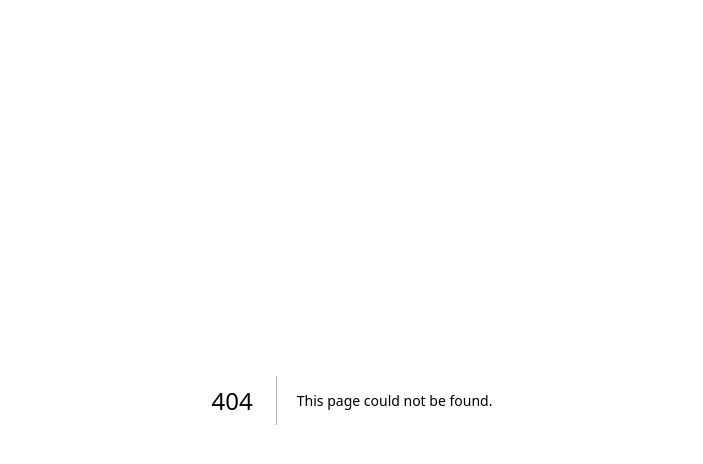
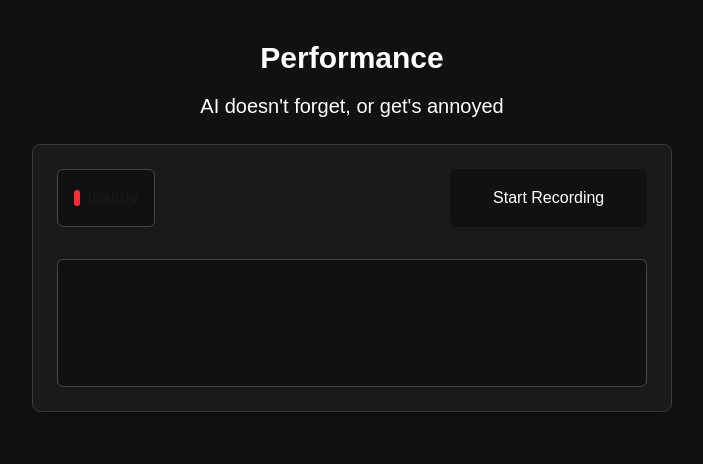
Before and after one commit to ZdravkoJovanovic/flarius.ai, a Next.js app: page /audio-decord in a window 1280 px wide. Before the commit this address had no page. Shown: the top 464 px of the page, without its empty margins (288-991 px from the left). Built offline with nearby package versions, Linux system fonts and the light colour scheme.

Commit message:
audio-detect

```diff
--- /dev/null
+++ b/app/api/process-audio/route.ts
@@ -0,0 +1,64 @@
+import { NextRequest, NextResponse } from 'next/server';
+import { writeFileSync, mkdirSync, existsSync, unlinkSync } from 'fs';
+import { join } from 'path';
+
+export async function POST(request: NextRequest) {
+  try {
+    const formData = await request.formData();
+    const audioFile = formData.get('audio') as File;
+
+    if (!audioFile) {
+      return NextResponse.json({ error: 'No audio file provided' }, { status: 400 });
+    }
+
+    // Datei in einen Buffer konvertieren
+    const arrayBuffer = await audioFile.arrayBuffer();
+    const buffer = Buffer.from(arrayBuffer);
+
+    // Temporäre Datei speichern
+    const tempDir = join(process.cwd(), 'temp');
+    if (!existsSync(tempDir)) {
+      mkdirSync(tempDir, { recursive: true });
+    }
+
+    const fileName = `audio-${Date.now()}.webm`;
+    const filePath = join(tempDir, fileName);
+    writeFileSync(filePath, buffer);
+
+    // PyAnnote API aufrufen
+    const API_KEY = process.env.PYNOTE_AI_KEY;
+    if (!API_KEY) {
+      throw new Error('PYNOTE_AI_KEY environment variable is not set');
+    }
+
+    const API_URL = 'https://api.pyannote.ai/v1/diarize';
+    const webhookUrl = `${process.env.NEXTAUTH_URL || 'http://localhost:3000'}/api/webhook`;
+
+    const response = await fetch(API_URL, {
+      method: 'POST',
+      headers: {
+        'Authorization': `Bearer ${API_KEY}`,
+        'Content-Type': 'application/json'
+      },
+      body: JSON.stringify({
+        url: `${process.env.NEXTAUTH_URL || 'http://localhost:3000'}/temp/${fileName}`,
+        webhook: webhookUrl
+      })
+    });
+
+    if (!response.ok) {
+      throw new Error(`PyAnnote API error: ${response.statusText}`);
+    }
+
+    const result = await response.json();
+
+    return NextResponse.json({
+      success: true,
+      jobId: result.jobId,
+      status: result.status
+    });
+  } catch (error) {
+    console.error('Error processing audio:', error);
+    return NextResponse.json({ error: 'Internal server error' }, { status: 500 });
+  }
+}
--- /dev/null
+++ b/app/api/webhook/route.ts
@@ -0,0 +1,33 @@
+import { NextRequest, NextResponse } from 'next/server';
+
+// Einfache In-Memory-Speicherung für Demo-Zwecke
+// In einer echten Anwendung würden Sie eine Datenbank verwenden
+const results = new Map();
+
+export async function POST(request: NextRequest) {
+  try {
+    const data = await request.json();
+
+    // Ergebnisse speichern
+    if (data.jobId) {
+      results.set(data.jobId, data);
+      console.log('Webhook received for job:', data.jobId);
+    }
+
+    return NextResponse.json({ status: 'received' });
+  } catch (error) {
+    console.error('Error processing webhook:', error);
+    return NextResponse.json({ error: 'Internal server error' }, { status: 500 });
+  }
+}
+
+export async function GET(request: NextRequest) {
+  const { searchParams } = new URL(request.url);
+  const jobId = searchParams.get('jobId');
+
+  if (jobId && results.has(jobId)) {
+    return NextResponse.json(results.get(jobId));
+  }
+
+  return NextResponse.json({ error: 'Job not found' }, { status: 404 });
+}
--- /dev/null
+++ b/app/audio-decord/page.tsx
@@ -0,0 +1,189 @@
+'use client';
+
+import { useState, useRef, useEffect } from 'react';
+
+export default function AudioRecord() {
+  const [isRecording, setIsRecording] = useState(false);
+  const [recordingTime, setRecordingTime] = useState(0);
+  const [permissionGranted, setPermissionGranted] = useState(false);
+
+  const mediaRecorderRef = useRef<MediaRecorder | null>(null);
+  const audioContextRef = useRef<AudioContext | null>(null);
+  const analyserRef = useRef<AnalyserNode | null>(null);
+  const canvasRef = useRef<HTMLCanvasElement>(null);
+  const animationRef = useRef<number>(0);
+  const streamRef = useRef<MediaStream | null>(null);
+
+  // Timer für Aufnahmedauer
+  useEffect(() => {
+    let interval: NodeJS.Timeout | null = null;
+
+    if (isRecording) {
+      interval = setInterval(() => {
+        setRecordingTime(prev => {
+          if (prev >= 3600) {
+            stopRecording();
+            return 3600;
+          }
+          return prev + 1;
+        });
+      }, 1000);
+    } else if (!isRecording && recordingTime !== 0 && interval) {
+      clearInterval(interval);
+    }
+
+    return () => {
+      if (interval) clearInterval(interval);
+    };
+  }, [isRecording, recordingTime]);
+
+  // Wellenform-Animation
+  useEffect(() => {
+    if (!isRecording || !analyserRef.current || !canvasRef.current) return;
+
+    const canvas = canvasRef.current;
+    const ctx = canvas.getContext('2d');
+    if (!ctx) return;
+
+    const analyser = analyserRef.current;
+    const bufferLength = analyser.frequencyBinCount;
+    const dataArray = new Uint8Array(bufferLength);
+
+    const draw = () => {
+      if (!isRecording || !analyserRef.current) return;
+
+      animationRef.current = requestAnimationFrame(draw);
+      analyser.getByteFrequencyData(dataArray);
+
+      ctx.fillStyle = '#111111';
+      ctx.fillRect(0, 0, canvas.width, canvas.height);
+
+      const barWidth = (canvas.width / bufferLength) * 2.5;
+      let x = 0;
+
+      for (let i = 0; i < bufferLength; i++) {
+        const barHeight = (dataArray[i] / 255) * canvas.height;
+
+        ctx.fillStyle = '#E3198A';
+        ctx.fillRect(x, canvas.height - barHeight, barWidth, barHeight);
+
+        x += barWidth + 1;
+      }
+    };
+
+    draw();
+
+    return () => {
+      cancelAnimationFrame(animationRef.current);
+    };
+  }, [isRecording]);
+
+  // Mikrofon-Erlaubnis anfordern
+  const requestMicrophonePermission = async () => {
+    try {
+      const stream = await navigator.mediaDevices.getUserMedia({
+        audio: true,
+        video: false
+      });
+
+      setPermissionGranted(true);
+      streamRef.current = stream;
+
+      // AudioContext für Wellenform erstellen
+      const audioCtx = new (window.AudioContext || (window as any).webkitAudioContext)();
+      const source = audioCtx.createMediaStreamSource(stream);
+      const analyserNode = audioCtx.createAnalyser();
+
+      analyserNode.fftSize = 256;
+      source.connect(analyserNode);
+
+      audioContextRef.current = audioCtx;
+      analyserRef.current = analyserNode;
+
+      // MediaRecorder für Aufnahme vorbereiten
+      mediaRecorderRef.current = new MediaRecorder(stream);
+
+      mediaRecorderRef.current.addEventListener('stop', () => {
+        setIsRecording(false);
+      });
+
+    } catch (err) {
+      console.error('Mikrofon-Zugriff verweigert:', err);
+      alert('Mikrofon-Zugriff wurde verweigert. Bitte erlauben Sie den Zugriff.');
+    }
+  };
+
+  // Aufnahme starten
+  const startRecording = async () => {
+    if (!permissionGranted) {
+      await requestMicrophonePermission();
+    }
+
+    if (mediaRecorderRef.current) {
+      mediaRecorderRef.current.start();
+      setIsRecording(true);
+      setRecordingTime(0);
+    }
+  };
+
+  // Aufnahme stoppen
+  const stopRecording = () => {
+    if (mediaRecorderRef.current && isRecording) {
+      mediaRecorderRef.current.stop();
+      setIsRecording(false);
+
+      if (audioContextRef.current) {
+        audioContextRef.current.close();
+        audioContextRef.current = null;
+      }
+
+      if (streamRef.current) {
+        streamRef.current.getTracks().forEach(track => track.stop());
+        streamRef.current = null;
+      }
+    }
+  };
+
+  // Formatierung der Aufnahmezeit
+  const formatTime = (seconds: number) => {
+    const mins = Math.floor(seconds / 60);
+    const secs = seconds % 60;
+    return `${mins.toString().padStart(2, '0')}:${secs.toString().padStart(2, '0')}`;
+  };
+
+  return (
+    <div className="flex flex-col justify-center items-center bg-[#111111] min-h-screen w-screen">
+      <p className="text-white text-center pt-10 text-3xl font-semibold">Performance</p>
+      <p className="text-white text-center mt-4 text-xl">AI doesn't forget, or get's annoyed</p>
+
+      <div className="flex flex-col justify-center items-center w-2/4 bg-[#1a1a1a] mt-6 mb-auto p-6 rounded-lg shadow-lg border border-[#3a3a3a]">
+        <div className="flex w-full justify-between text-center mb-8">
+          <div className="flex items-center justify-center bg-[#111111] w-1/6 p-4 border border-[#464646] rounded-md">
+            <div className={`w-4 h-4 rounded-full mr-2 ${isRecording ? 'bg-green-500' : 'bg-red-500'}`}></div>
+            <p className="font-semibold">{isRecording ? 'Aktiv' : 'Inaktiv'}</p>
+          </div>
+
+          <button
+            onClick={isRecording ? stopRecording : startRecording}
+            className={`PX-12 bg-[#111111] w-2/6 p-4 rounded-md transition-all ${
+              isRecording
+                ? 'text-green-400 border border-green-400 shadow-[0_0_5px_rgba(0,255,0,0.3)]'
+                : 'text-white hover:bg-[#1a1a1a]'
+            }`}
+          >
+            {isRecording ? `Stop • ${formatTime(recordingTime)}` : 'Start Recording'}
+          </button>
+        </div>
+
+        <div className="bg-[#111111] w-full p-4 border border-[#464646] rounded-md h-32">
+          <canvas
+            ref={canvasRef}
+            width="600"
+            height="120"
+            className="w-full h-full"
+          />
+        </div>
+      </div>
+    </div>
+  );
+}
```
